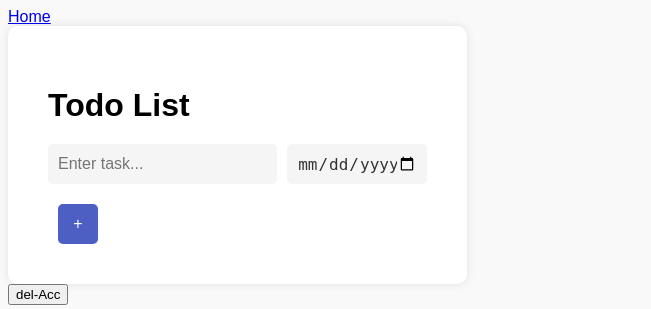
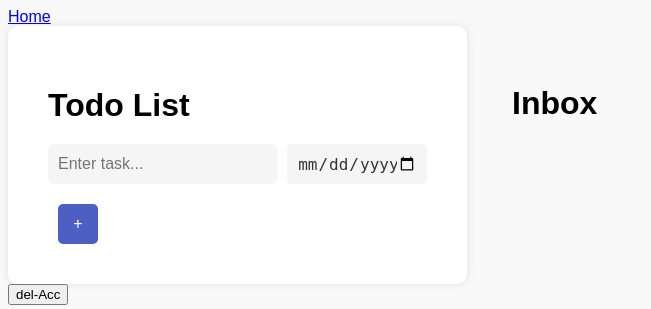
Before and after one commit to klam20/CMPE131-EmailClient, a Flask app: page /email in a window 1280 px wide. Shown: the top 309 px of the page, without its empty margins (0-651 px from the left). Run offline with Flask 3, Linux system fonts and the light colour scheme; the visitor is signed in with stand-in values (Sample User, id 1); data that the repository does not hold is empty.

Commit message:
Database connected to inbox, inbox fixed into position using CSS

```diff
--- a/app/static/style.css
+++ b/app/static/style.css
@@ -6,3 +6,9 @@
     border: 1px solid black;
     padding:10px;
 }
+
+.inbox {
+    position:absolute;
+    left:40%;
+    top:8%;
+}
--- a/app/templates/email.html
+++ b/app/templates/email.html
@@ -6,6 +6,7 @@
     <body>
 
       <a href="/home">Home</a>
+      <link href="{{url_for('static', filename='style.css')}}" rel="stylesheet">
 
         <!--CSS for Compose Button-->
         <style>
@@ -296,6 +297,7 @@
 
         <!--Email Inbox-->
         <div class = "inbox">
+          <h1>Inbox</h1>
             {%if messageCount > 0%}
               {%for msg in inboxMessages%}
                 <p>{{msg.subject}}</p>
```
